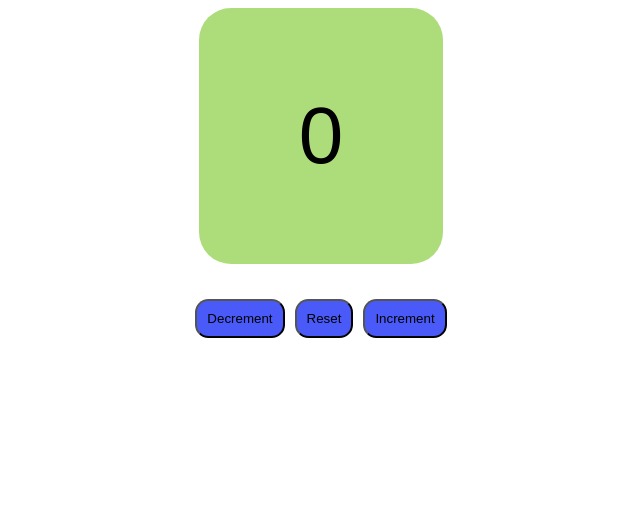
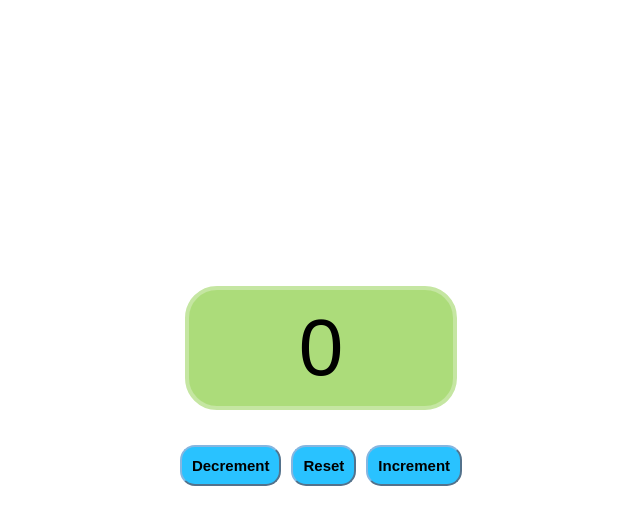
Before and after one commit to fabjoncela/React-vite, a React (Vite) app: page / in a window 1280 px wide. Shown: the top 524 px of the page, without its empty margins (319-959 px from the left). Built offline with nearby package versions, Linux system fonts and the light colour scheme.

Commit message:
even nicer styling

```diff
--- a/src/index.css
+++ b/src/index.css
@@ -1,31 +1,38 @@
 .counter-container {
   display: flex;
   flex-direction: column;
-  align-items: center;
+  align-items: center; /*horiz center*/
   font-family: Arial, sans-serif;
+  justify-content: center; /*vertically center*/
+  height: 97vh;
 }
 .count-display {
-    font-size: 5em;
+  font-size: 5em;
+  margin: 10px 10px;
+}
+.counter-button {
+  margin: 0px 5px;
+  padding: 10px 10px;
+  border-radius: 1em;
+  border-color: rgb(134, 182, 224);
+  background-color: hsl(197, 100%, 58%);
+  font-size: 15px;
+  font-weight: bold;
+  cursor: pointer;
+
 }
 .first {
   padding: 2px 100px;
-  background-color: rgb(173, 220, 123);
+  background-color: hsl(89, 58%, 67%);
   margin-bottom: 15px;
   border-radius: 2em;
+  border: 4px solid hsl(89, 58%, 77%);
 }
 .second {
   padding: 20px 10px;
+}
 
+
+.second button:hover {
+  background-color: hsl(234, 93%, 48%); /* 10% lighter */
 }
-.second button {
-  margin: 0px 5px;
-  padding: 10px 10px;
-  border-radius: 1em;
-  background-color: hsl(234, 93%, 63%);
-}
-.second button:hover {
-    cursor: pointer;
-  }
-  .second button:active {
-    background-color: hsl(234, 93%, 73%); /* 10% lighter */
-  }
```
